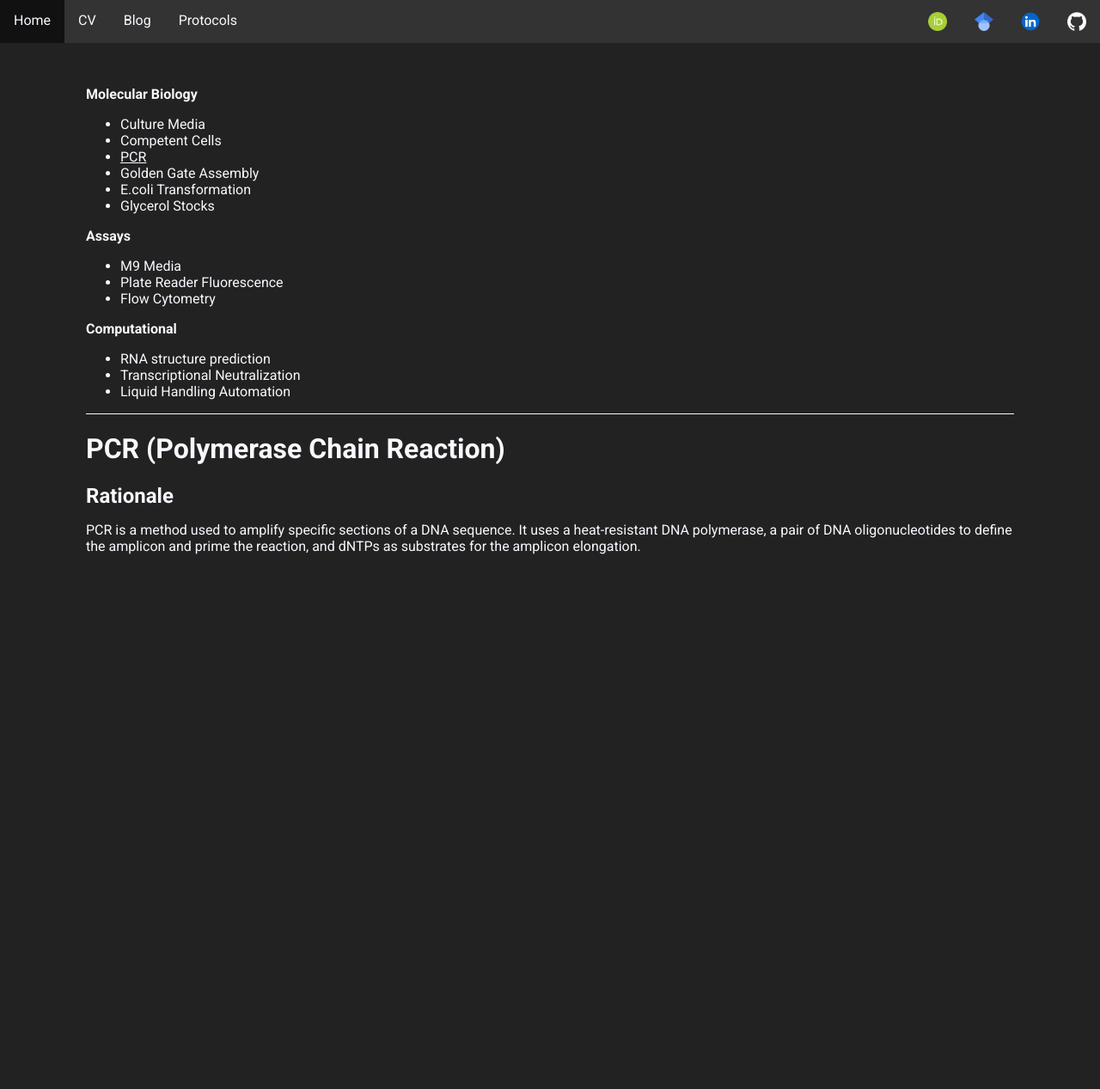
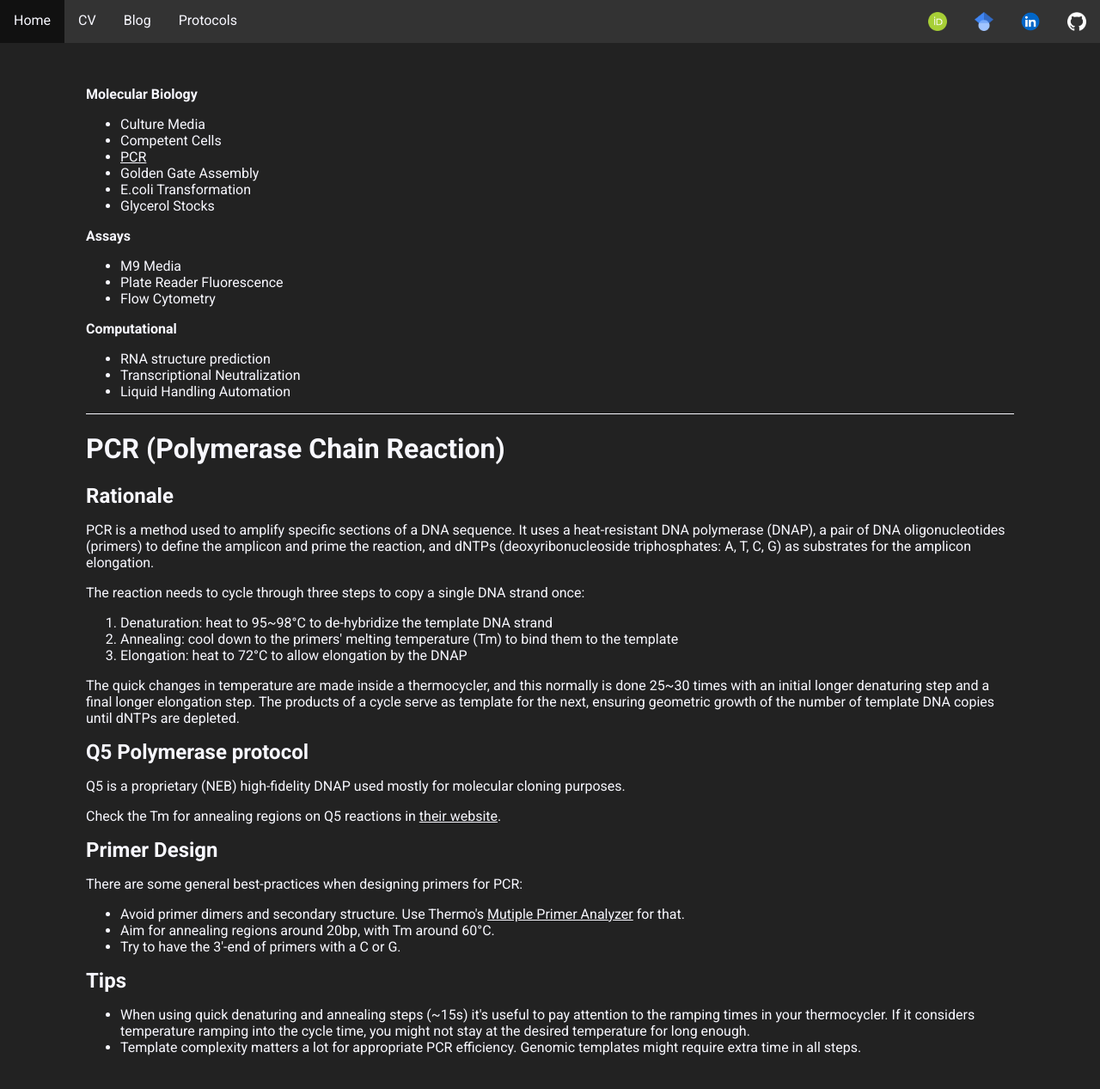
Before and after one commit to fxbuson/fxbuson.github.io, a Jekyll site: the page built from Protocols/PCR.html, in a window 1280 px wide and 1328 px high. Shown: the top 1267 px of the window at 86% size. Built offline with Jekyll 4.4.1, drawn with Linux system fonts in a browser that asks for light colours.

Commit message:
Started PCR protocol page

```diff
--- a/Protocols/PCR.html
+++ b/Protocols/PCR.html
@@ -8,6 +8,45 @@ title: Felipe's Protocols
 <h1>PCR (Polymerase Chain Reaction)</h1>
 <h2>Rationale</h2>
 <p>
-    PCR is a method used to amplify specific sections of a DNA sequence. It uses a heat-resistant DNA polymerase,
-    a pair of DNA oligonucleotides to define the amplicon and prime the reaction, and dNTPs as substrates for the amplicon elongation.
+    PCR is a method used to amplify specific sections of a DNA sequence.
+    It uses a heat-resistant DNA polymerase (DNAP), a pair of DNA oligonucleotides (primers) to define the amplicon and prime the reaction,
+    and dNTPs (deoxyribonucleoside triphosphates: A, T, C, G) as substrates for the amplicon elongation.
 </p>
+<p>
+    The reaction needs to cycle through three steps to copy a single DNA strand once:
+    <ol>
+        <li>Denaturation: heat to 95~98°C to de-hybridize the template DNA strand</li>
+        <li>Annealing: cool down to the primers' melting temperature (Tm) to bind them to the template</li>
+        <li>Elongation: heat to 72°C to allow elongation by the DNAP</li>
+    </ol>
+    The quick changes in temperature are made inside a thermocycler,
+    and this normally is done 25~30 times with an initial longer denaturing step and a final longer elongation step.
+    The products of a cycle serve as template for the next, ensuring geometric growth of the number of template DNA copies until dNTPs are depleted.
+</p>
+
+<h2>Q5 Polymerase protocol</h2>
+
+<p>Q5 is a proprietary (NEB) high-fidelity DNAP used mostly for molecular cloning purposes.</p>
+<p>Check the Tm for annealing regions on Q5 reactions in <a href="https://tmcalculator.neb.com/#!/main">their website</a>.</p>
+
+<h2>Primer Design</h2>
+
+<p>
+    There are some general best-practices when designing primers for PCR:
+    <ul>
+        <li>Avoid primer dimers and secondary structure. Use Thermo's <a href="https://www.thermofisher.com/uk/en/home/brands/thermo-scientific/molecular-biology/molecular-biology-learning-center/molecular-biology-resource-library/thermo-scientific-web-tools/multiple-primer-analyzer.html">Mutiple Primer Analyzer</a> for that.</li>
+        <li>Aim for annealing regions around 20bp, with Tm around 60°C.</li>
+        <li>Try to have the 3'-end of primers with a C or G.</li>
+    </ul>
+</p>
+
+<h2>Tips</h2>
+<ul>
+    <li>
+        When using quick denaturing and annealing steps (~15s) it's useful to pay attention to the ramping times in your thermocycler.
+        If it considers temperature ramping into the cycle time, you might not stay at the desired temperature for long enough.
+    </li>
+    <li>
+        Template complexity matters a lot for appropriate PCR efficiency. Genomic templates might require extra time in all steps.
+    </li>
+</ul>
```
